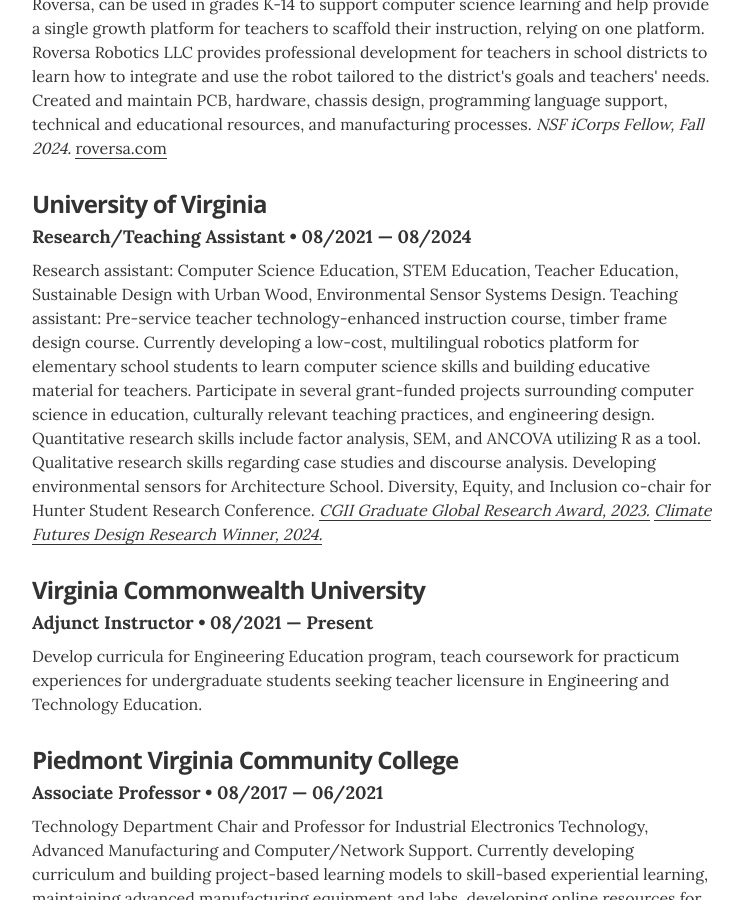
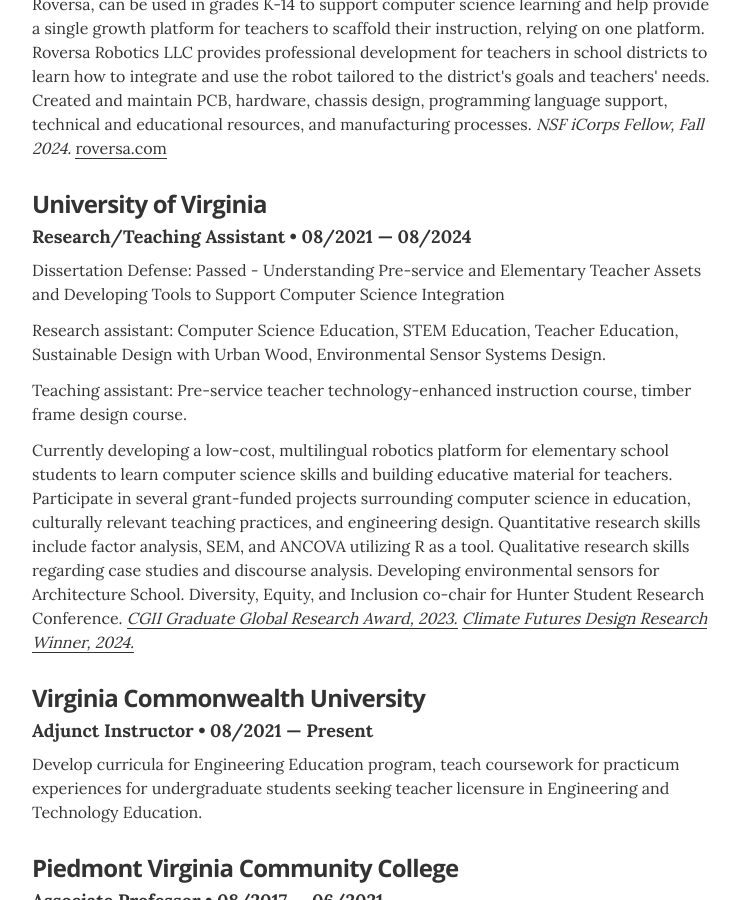
Before and after one commit to eabredder/eabredder.github.io, a Jekyll site: the page built from index.html, in a window 1280 px wide and 900 px high, scrolled down 1156 px. Shown: the whole window, without its empty margins (268-1011 px from the left). Built offline with Jekyll 4.4.1, drawn with Linux system fonts in a browser that asks for light colours.

Commit message:
Update resume.html

```diff
--- a/_layouts/resume.html
+++ b/_layouts/resume.html
@@ -109,7 +109,10 @@
         <div class="resume-item" itemscope itemprop="worksFor" itemtype="http://schema.org/Organization">
           <h3 class="resume-item-title" itemprop="name">University of Virginia</h3>
           <h4 class="resume-item-details" itemprop="description">Research/Teaching Assistant &bull; 08/2021 &mdash; 08/2024</h4>
-          <p class="resume-item-copy">Research assistant: Computer Science Education, STEM Education, Teacher Education, Sustainable Design with Urban Wood, Environmental Sensor Systems Design. Teaching assistant: Pre-service teacher technology-enhanced instruction course, timber frame design course. Currently developing a low-cost, multilingual robotics platform for elementary school students to learn computer science skills and building educative material for teachers. Participate in several grant-funded projects surrounding computer science in education, culturally relevant teaching practices, and engineering design. Quantitative research skills include factor analysis, SEM, and ANCOVA utilizing R as a tool. Qualitative research skills regarding case studies and discourse analysis. Developing environmental sensors for Architecture School. Diversity, Equity, and Inclusion co-chair for Hunter Student Research Conference. <em><a href="https://cgii.virginia.edu/projects/roversa-robot-low-cost-flexible-multilingual-robot-learning-computer-science-elementary" target="_blank">CGII Graduate Global Research Award, 2023.</a> <a href="https://www.arch.virginia.edu/news/climate-futures-design-research-challenge-winners-announced" target="_blank">Climate Futures Design Research Winner, 2024.</a></em></p>
+          <p class="resume-item-copy">Dissertation Defense: Passed - Understanding Pre-service and Elementary Teacher Assets and Developing Tools to Support Computer Science Integration</p>
+          <p class="resume-item-copy">Research assistant: Computer Science Education, STEM Education, Teacher Education, Sustainable Design with Urban Wood, Environmental Sensor Systems Design.</p>
+          <p class="resume-item-copy">Teaching assistant: Pre-service teacher technology-enhanced instruction course, timber frame design course.</p>
+          <p class="resume-item-copy">Currently developing a low-cost, multilingual robotics platform for elementary school students to learn computer science skills and building educative material for teachers. Participate in several grant-funded projects surrounding computer science in education, culturally relevant teaching practices, and engineering design. Quantitative research skills include factor analysis, SEM, and ANCOVA utilizing R as a tool. Qualitative research skills regarding case studies and discourse analysis. Developing environmental sensors for Architecture School. Diversity, Equity, and Inclusion co-chair for Hunter Student Research Conference. <em><a href="https://cgii.virginia.edu/projects/roversa-robot-low-cost-flexible-multilingual-robot-learning-computer-science-elementary" target="_blank">CGII Graduate Global Research Award, 2023.</a> <a href="https://www.arch.virginia.edu/news/climate-futures-design-research-challenge-winners-announced" target="_blank">Climate Futures Design Research Winner, 2024.</a></em></p>
 
           </div><!-- end of resume-item -->
 
```
